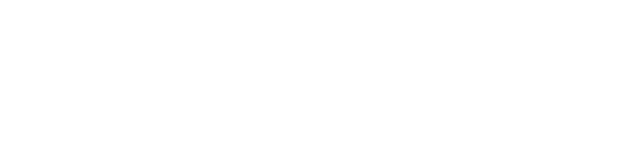
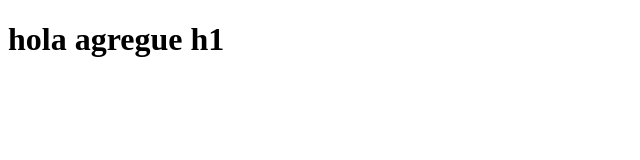
Before and after one commit to andrescruz32/practicando2, a plain HTML site: page index.html in a window 1280 px wide. Shown: the whole page, without its empty margins (0-640 px from the left). Drawn offline with Linux system fonts and the light colour scheme.

Commit message:
agregue h1 en el index papa

```diff
--- a/index.html
+++ b/index.html
@@ -6,6 +6,6 @@
     <title>Document</title>
 </head>
 <body>
-
+    <h1>hola agregue h1</h1>
 </body>
 </html>
```
